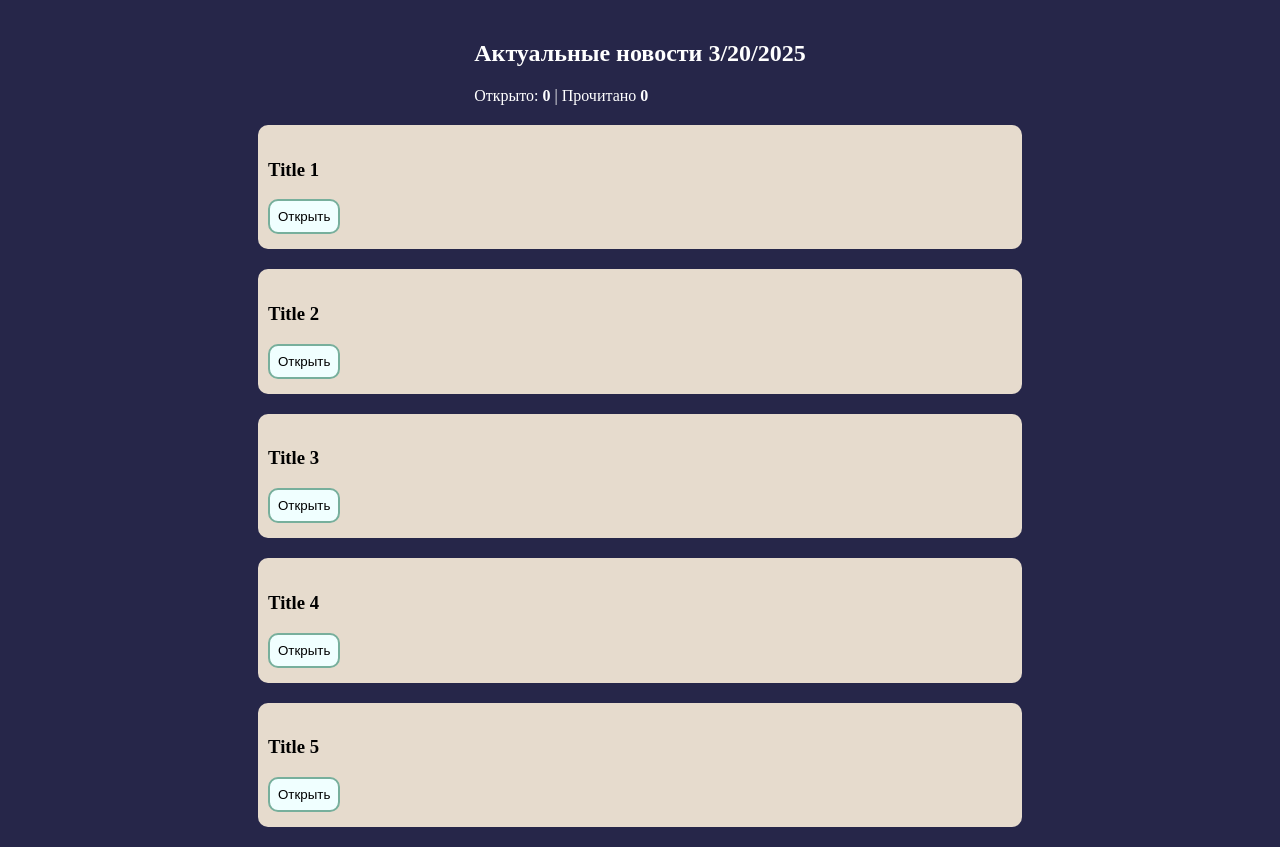
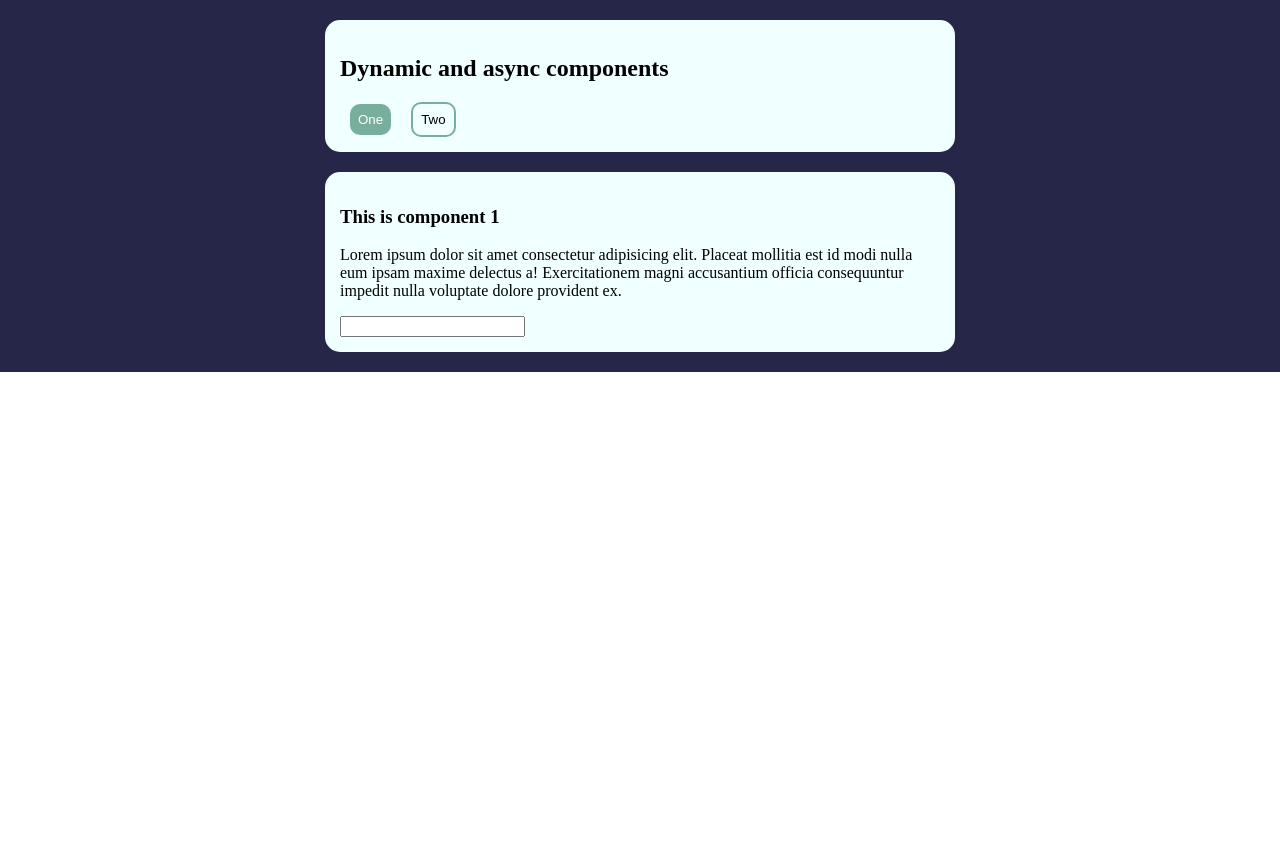
Before and after one commit to Vladislav-bot203/vue3-lesson, a Vue app: page / in a window 1280 px wide. After the commit the page ends 800 px from the top, so only its background shows below. Built offline with nearby package versions, Linux system fonts and the light colour scheme.

Commit message:
feat: implement new lessons

```diff
--- a/public/index.html
+++ b/public/index.html
@@ -7,7 +7,7 @@
     <link rel="icon" href="<%= BASE_URL %>favicon.ico">
     <title><%= htmlWebpackPlugin.options.title %></title>
   </head>
-  <body style="margin: 0">
+  <body style="margin: 0;">
     <noscript>
       <strong>We're sorry but <%= htmlWebpackPlugin.options.title %> doesn't work properly without JavaScript enabled. Please enable it to continue.</strong>
     </noscript>
--- a/src/App.vue
+++ b/src/App.vue
@@ -1,76 +1,53 @@
 <template>
+
   <div class="appWrapper">
-    <div>
-      <h2>Актуальные новости {{ now }}</h2>
-      <span>Открыто: <strong>{{ openRate }}</strong> | Прочитано <strong>{{ readRate }}</strong></span>
+    <div class="card">
+      <h2>Dynamic and async components</h2>
+
+      <app-button
+        class="btns"
+        :color="oneColor"
+        @action="active = 'one'"
+      >One</app-button>
+      <app-button
+        class="btns"
+        :color="twoColor"
+        @action="active = 'two'"
+      >Two</app-button>
     </div>
-    <NewsItem
-    v-for="item in news"
-    :title="item.title"
-    :key="item.id" :id="item.id"
-    :isOpen="item.isOpen"
-    :wasRead="item.wasRead"
-    @open-news="openNews"
-    @read-news="readNews"
-    @unmark-news="unmark"
-    />
+    <keep-alive>
+      <component :is="componentName"></component>
+    </keep-alive>
   </div>
 </template>
 
 <script>
-import NewsItem from './components/NewsItem.vue'
+import AppButton from './components/AppButton.vue'
+import AppTextOne from './components/AppTextOne.vue'
+import AppTextTwo from './components/AppTextTwo.vue'
 
 export default {
-  components: {
-    NewsItem
-  },
+  components: { AppButton, AppTextOne, AppTextTwo },
   data () {
     return {
-      now: new Date().toLocaleDateString(),
-      news: [
-        { title: 'Title 1', id: 1, wasRead: false },
-        { title: 'Title 2', id: 2, wasRead: false },
-        { title: 'Title 3', id: 3, wasRead: false },
-        { title: 'Title 4', id: 4, wasRead: false },
-        { title: 'Title 5', id: 5, wasRead: false }
-      ],
-      openRate: 0,
-      readRate: 0
+      active: 'one'
     }
   },
-  methods: {
-    openNews () {
-      this.openRate++
+  computed: {
+    componentName () {
+      return 'app-text-' + this.active
     },
-    readNews (id) {
-      const idx = this.news.findIndex(news => news.id === id)
-      this.news[idx].wasRead = true
-      this.readRate++
+    oneColor () {
+      return this.active === 'one' ? 'readable' : 'primary'
     },
-    unmark (id) {
-      const idx = this.news.findIndex(news => news.id === id)
-      this.news[idx].wasRead = false
-      this.readRate--
-    }
-  },
-  provide () {
-    return {
-      title: 'Список всех новостей',
-      news: this.news
+    twoColor () {
+      return this.active === 'two' ? 'readable' : 'primary'
     }
   }
 }
 </script>
 
-<style lang="scss" scoped>
-h2 {
-  color: white;
-}
-
-span {
-  color: white;
-}
-
+<style scoped lang="scss">
     .appWrapper {
     display: flex;
     flex-direction: column;
@@ -79,4 +56,15 @@ span {
     background-color: rgb(38, 38, 73);
     padding: 20px;
   }
+
+  .card {
+    width: 600px;
+    border-radius: 15px;
+    background-color: azure;
+    padding: 15px;
+  }
+
+  .btns {
+    margin: 0 10px;
+  }
 </style>
--- /dev/null
+++ b/src/VueLessonsMainFiles/AppOne.vue
@@ -0,0 +1,82 @@
+<template>
+    <div class="appWrapper">
+      <div>
+        <h2>Актуальные новости {{ now }}</h2>
+        <span>Открыто: <strong>{{ openRate }}</strong> | Прочитано <strong>{{ readRate }}</strong></span>
+      </div>
+      <NewsItem
+      v-for="item in news"
+      :title="item.title"
+      :key="item.id" :id="item.id"
+      :isOpen="item.isOpen"
+      :wasRead="item.wasRead"
+      @open-news="openNews"
+      @read-news="readNews"
+      @unmark-news="unmark"
+      />
+    </div>
+  </template>
+
+<script>
+import NewsItem from './components/NewsItem.vue'
+
+export default {
+  components: {
+    NewsItem
+  },
+  data () {
+    return {
+      now: new Date().toLocaleDateString(),
+      news: [
+        { title: 'Title 1', id: 1, wasRead: false },
+        { title: 'Title 2', id: 2, wasRead: false },
+        { title: 'Title 3', id: 3, wasRead: false },
+        { title: 'Title 4', id: 4, wasRead: false },
+        { title: 'Title 5', id: 5, wasRead: false }
+      ],
+      openRate: 0,
+      readRate: 0
+    }
+  },
+  methods: {
+    openNews () {
+      this.openRate++
+    },
+    readNews (id) {
+      const idx = this.news.findIndex(news => news.id === id)
+      this.news[idx].wasRead = true
+      this.readRate++
+    },
+    unmark (id) {
+      const idx = this.news.findIndex(news => news.id === id)
+      this.news[idx].wasRead = false
+      this.readRate--
+    }
+  },
+  provide () {
+    return {
+      title: 'Список всех новостей',
+      news: this.news
+    }
+  }
+}
+</script>
+
+  <style lang="scss" scoped>
+  h2 {
+    color: white;
+  }
+
+  span {
+    color: white;
+  }
+
+  .appWrapper {
+    display: flex;
+    flex-direction: column;
+    gap: 20px;
+    align-items: center;
+    background-color: rgb(38, 38, 73);
+    padding: 20px;
+  }
+  </style>
--- /dev/null
+++ b/src/VueLessonsMainFiles/AppTwo.vue
@@ -0,0 +1,54 @@
+<template>
+    <div class="appWrapper">
+      <div class="card">
+        <h2>Slots</h2>
+      </div>
+
+      <app-list>
+        <template #default="{iter, id}">
+          <span style="color: orange">Item: {{ iter }}, id: <strong>{{ id + 1 }}</strong></span>
+        </template>
+      </app-list>
+
+      <app-block>
+          <p>This is the most important text for the new block</p>
+        <template #:header>
+          <h3>This is header</h3>
+        </template>
+        <template #:footer>
+          <hr />
+          <small>This is footer</small>
+        </template>
+      </app-block>
+    </div>
+  </template>
+
+<script>
+import AppBlock from './components/AppBlock.vue'
+import AppList from './components/AppList.vue'
+
+export default {
+  components: {
+    'app-block': AppBlock,
+    'app-list': AppList
+  }
+}
+</script>
+
+  <style scoped lang="scss">
+      .appWrapper {
+      display: flex;
+      flex-direction: column;
+      gap: 20px;
+      align-items: center;
+      background-color: rgb(38, 38, 73);
+      padding: 20px;
+    }
+
+    .card {
+      width: 600px;
+      border-radius: 15px;
+      background-color: azure;
+      padding: 15px;
+    }
+  </style>
--- /dev/null
+++ b/src/components/AppBlock.vue
@@ -0,0 +1,21 @@
+<template>
+    <div class="card">
+        <slot name="header">No text</slot>
+        <slot name="default">No text</slot>
+        <div v-if="$slots.footer">
+            <slot name="footer"></slot>
+        </div>
+    </div>
+  </template>
+
+<script>
+export default {
+  mounted () {
+
+  }
+}
+</script>
+
+  <style scoped lang="scss">
+
+  </style>
--- a/src/components/AppButton.vue
+++ b/src/components/AppButton.vue
@@ -13,7 +13,7 @@ export default {
       type: String,
       default: '',
       validator (value) {
-        return ['readable', 'primary', 'danger'].includes(value)
+        return ['readable', 'primary', 'danger', ''].includes(value)
       }
     }
   }
@@ -23,7 +23,7 @@ export default {
 
 <style lang="scss" scoped>
     .button {
-        border: 0px;
+        border: 0;
         border-radius: 10px;
         padding: 8px;
 
@@ -40,10 +40,12 @@ export default {
     .readable {
         color: white;
         background-color: rgb(119, 175, 156);
+        border: 0;
     }
 
     .danger {
         background-color: rgb(192, 101, 101);
         color: white;
+        border: 0;
     }
 </style>
--- /dev/null
+++ b/src/components/AppList.vue
@@ -0,0 +1,17 @@
+<template>
+    <div class="card">
+        <ul>
+            <li v-for="(item, idx) in 5" :key="item"><slot :iter="item" :id="idx"></slot></li>
+        </ul>
+    </div>
+</template>
+
+<script>
+
+export default {
+
+}
+</script>
+
+<style>
+</style>
--- /dev/null
+++ b/src/components/AppTextOne.vue
@@ -0,0 +1,20 @@
+<template>
+    <div class="card">
+        <h3>This is component 1</h3>
+        <p>Lorem ipsum dolor sit amet consectetur adipisicing elit. Placeat mollitia est id modi nulla eum ipsam maxime delectus a! Exercitationem magni accusantium officia consequuntur impedit nulla voluptate dolore provident ex.</p>
+        <div>
+            <input type="text"/>
+        </div>
+    </div>
+</template>
+
+<script>
+
+export default {
+
+}
+</script>
+
+<style lang="scss" scoped>
+
+</style>
--- /dev/null
+++ b/src/components/AppTextTwo.vue
@@ -0,0 +1,19 @@
+<template>
+    <div class="card">
+        <h3>This is component 2</h3>
+        <p>Lorem ipsum dolor sit amet consectetur adipisicing elit. Placeat mollitia est id modi nulla eum ipsam maxime delectus a! Exercitationem magni accusantium officia consequuntur impedit nulla voluptate dolore provident ex.</p>
+        <hr />
+        <small>Lorem ipsum dolor sit amet.</small>
+    </div>
+</template>
+
+<script>
+
+export default {
+
+}
+</script>
+
+<style lang="scss" scoped>
+
+</style>
```
Lines whose indentation alone changed are shown as unchanged.
